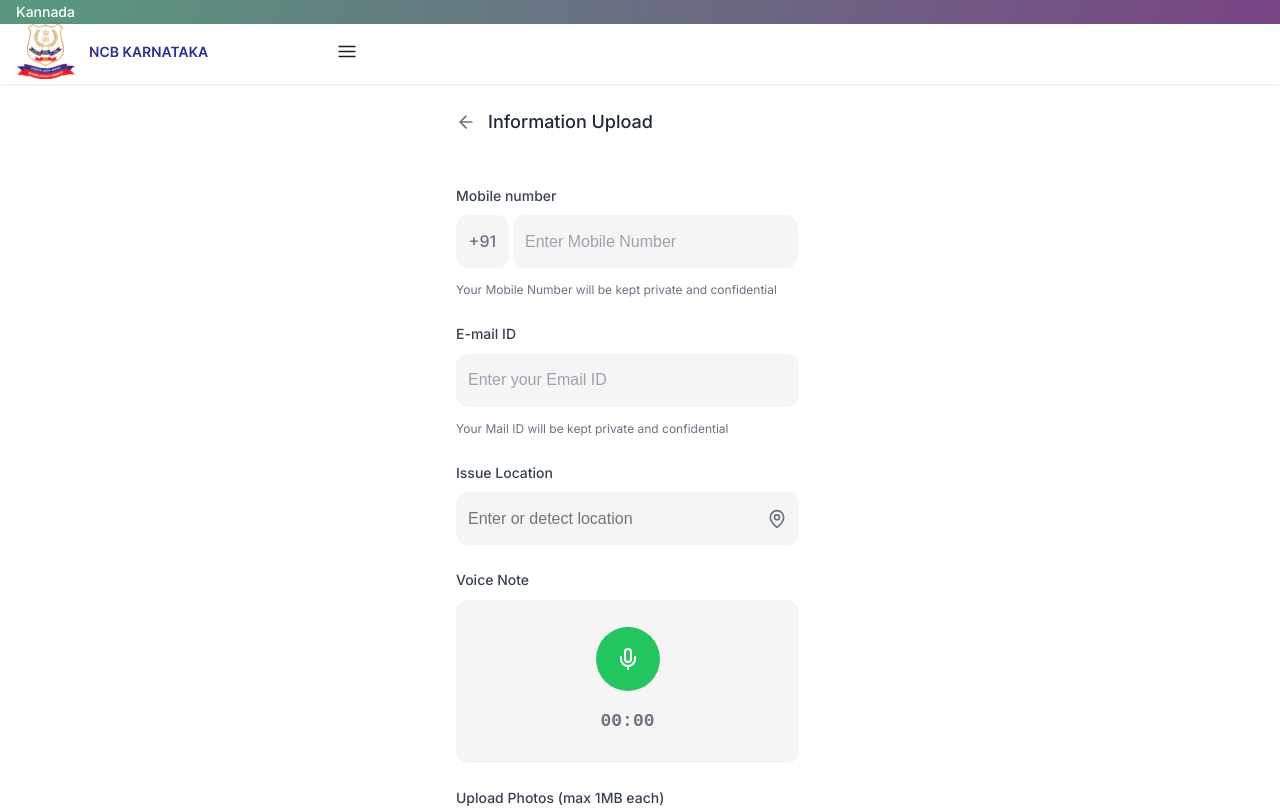
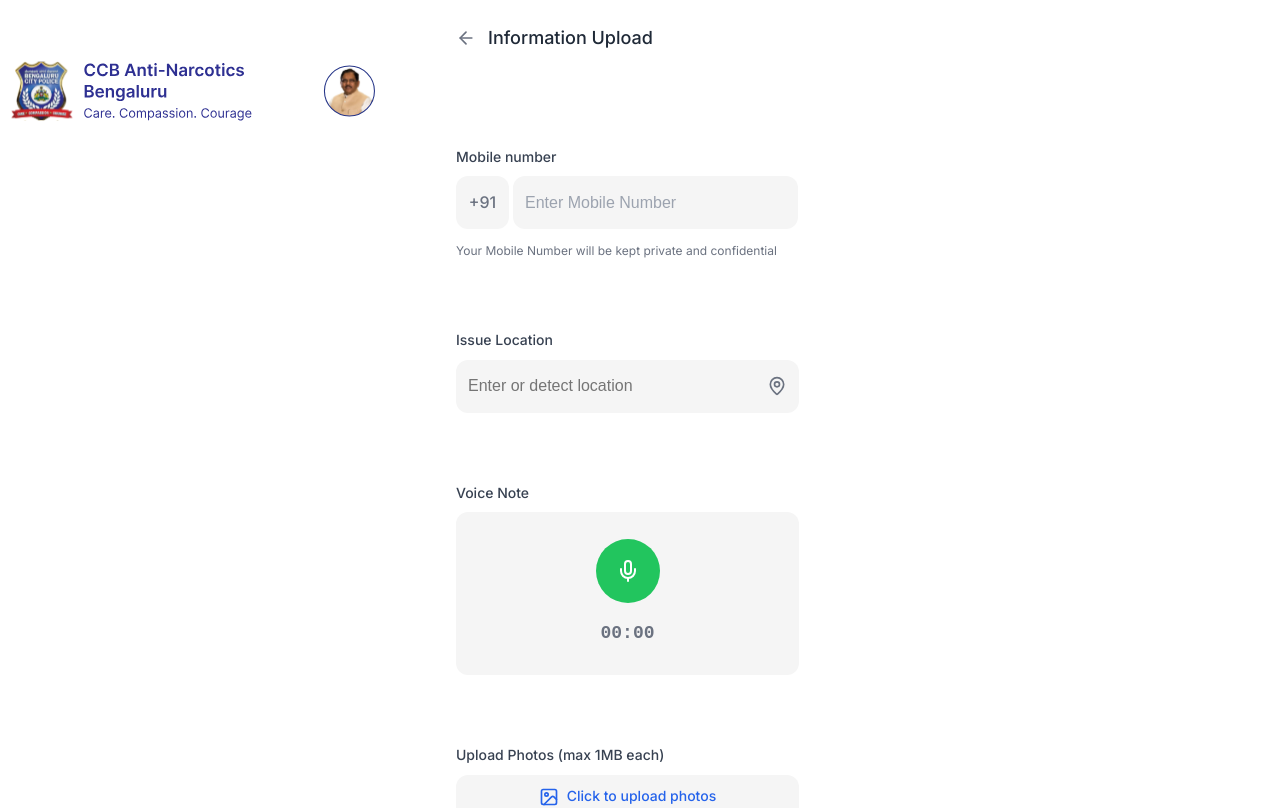
Before and after one commit to AravindhCumulations/ccb-karnataka, a React (Vite) app: page /upload in a window 1280 px wide. Shown: the top 808 px of the page. Built offline with nearby package versions, Linux system fonts and the light colour scheme.

Commit message:
video change logo change

```diff
--- a/src/pages/MainPage.tsx
+++ b/src/pages/MainPage.tsx
@@ -26,13 +26,13 @@ const MainPage: React.FC = () => {
       <div className="content-padding">
         <div className="video-container">
           <div className="video-content">
-            <iframe
-              src="https://www.youtube.com/embed/tgbNymZ7vqY"
-              title="YouTube video player"
-              frameBorder="0"
-              allow="accelerometer; autoplay; clipboard-write; encrypted-media; gyroscope; picture-in-picture"
-              allowFullScreen
-            ></iframe>
+          <iframe
+          src="https://www.youtube.com/embed/AMH9rfnKD9U"
+          title="TV9 Anti-Drug Awareness Campaign"
+          frameBorder="0"
+          allow="accelerometer; autoplay; clipboard-write; encrypted-media; gyroscope; picture-in-picture"
+          allowFullScreen
+        ></iframe>
 
             {/* <div className="youtube-badge">
               <span className="play-icon">▶</span>
--- a/src/pages/UploadPage.css
+++ b/src/pages/UploadPage.css
@@ -121,6 +121,7 @@
     display: flex;
     flex-direction: column;
     gap: 8px;
+    margin-top: 45px;
   }
 
   .form-label {
@@ -514,3 +515,21 @@
   color: green;
   font-weight: bold;
 }
+
+.otp-org-section {
+  display: flex;
+  flex-direction: column;
+  width: 375px;
+  align-items: flex-start;
+  position: absolute;
+  top: 39px;
+  left: 0;
+}
+
+.otp-org-image {
+  width: 100%;
+  height: auto;
+  object-fit: cover;
+  padding-top: 20px;
+  padding-left: 10px;
+}
--- a/src/pages/UploadPage.tsx
+++ b/src/pages/UploadPage.tsx
@@ -365,7 +365,7 @@ const UploadPage: React.FC = () => {
 
   return (
     <div className="app-container">
-      <AppHeader />
+
 
       {/* Form Container */}
       <div className="form-container">
@@ -375,6 +375,16 @@ const UploadPage: React.FC = () => {
             <ArrowLeft onClick={() => navigate('/')}/>
             <h2 className="form-title">Information Upload</h2>
           </div>
+
+          {/* Organization info bar - replaced with image */}
+        <section className="otp-org-section">
+          <img
+            className="otp-org-image"
+            alt="CCB Anti-Narcotics Bengaluru"
+            src="/Frame 1000003741 (1).svg"
+          />
+        </section>
+
 
           {/* Mobile Number Section */}
           <div className="form-field">
@@ -396,7 +406,7 @@ const UploadPage: React.FC = () => {
           </div>
 
           {/* Email ID Section */}
-          <div className="form-field">
+          {/* <div className="form-field">
             <label className="form-label">E-mail ID</label>
             <input
               type="email"
@@ -406,7 +416,7 @@ const UploadPage: React.FC = () => {
               className="standard-input"
             />
             <p className="form-help-text">Your Mail ID will be kept private and confidential</p>
-          </div>
+          </div> */}
 
           {/* Issue Location Section */}
           <div className="form-field" style={{ position: 'relative' }}>
```
